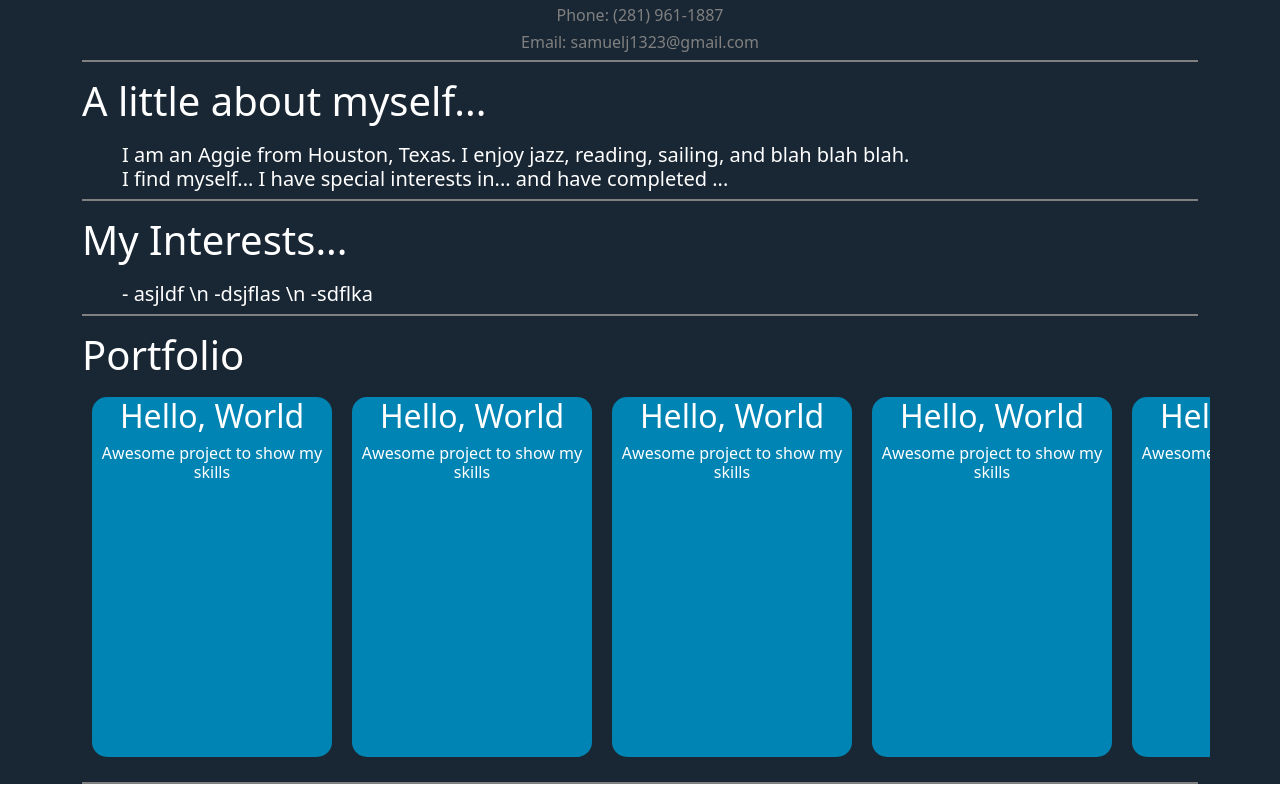
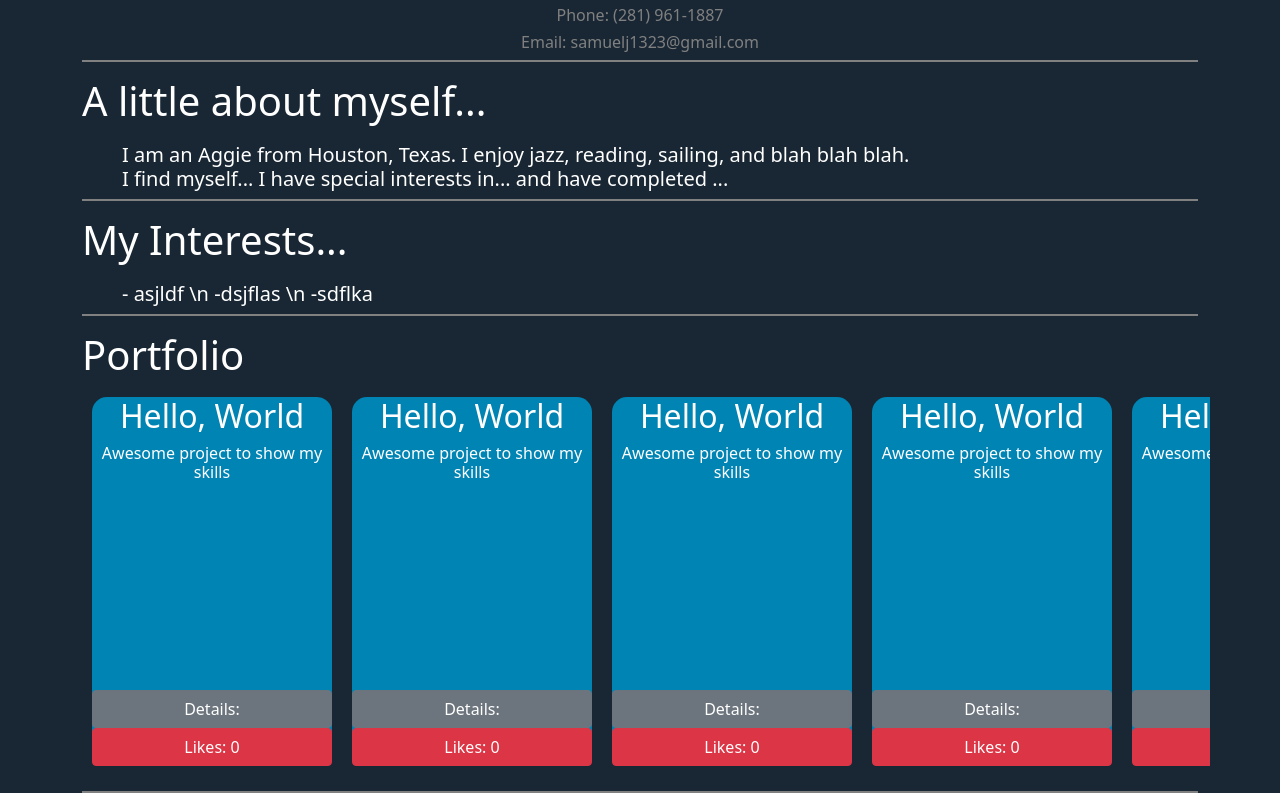
Before and after one commit to samuelj1323/portfolio, a React (Create React App) app: page / in a window 1280 px wide. Shown: the part 232-1025 px from the top of the page. Built offline with nearby package versions, Linux system fonts and the light colour scheme.

Commit message:
Like Buttons and Details

```diff
--- a/package.json
+++ b/package.json
@@ -8,6 +8,7 @@
     "@testing-library/user-event": "^12.1.10",
     "bootstrap": "^5.0.2",
     "react": "^17.0.2",
+    "react-animated-heart": "^0.0.7-alpha.1",
     "react-bootstrap": "^2.0.0-beta.4",
     "react-dom": "^17.0.2",
     "react-scripts": "4.0.3",
--- a/src/App.js
+++ b/src/App.js
@@ -1,8 +1,6 @@
 import React from 'react';
 import './App.css';
-import profile from './images/profile.jpeg';
 import 'bootstrap/dist/css/bootstrap.css';
-import { Image, Row, Col, Container } from 'react-bootstrap';
 
 // Component Imports:
 import Block from './components/Block'
@@ -21,14 +19,14 @@ function App() {
       <Block header="My Interests..." tagline=" - asjldf \n -dsjflas \n -sdflka"/> {/* This can be finished later. I don't super care what it says rn.*/}
       <div style={{height:15}}/>
       <Carousel cards={[
-        {'projName':'Hello, World', 'projDet': 'Awesome project to show my skills'},
-        {'projName':'Hello, World', 'projDet': 'Awesome project to show my skills'},
-        {'projName':'Hello, World', 'projDet': 'Awesome project to show my skills'},
-        {'projName':'Hello, World', 'projDet': 'Awesome project to show my skills'},
-        {'projName':'Hello, World', 'projDet': 'Awesome project to show my skills'},
-        {'projName':'Hello, World', 'projDet': 'Awesome project to show my skills'},
-        {'projName':'Hello, World', 'projDet': 'Awesome project to show my skills'},
-        {'projName':'Hello, World', 'projDet': 'Awesome project to show my skills'},
+        {'projName':'Hello, World', 'projDet': 'Awesome project to show my skills', 'projLink':'abcd'},
+        {'projName':'Hello, World', 'projDet': 'Awesome project to show my skills', 'projLink':'abcd'},
+        {'projName':'Hello, World', 'projDet': 'Awesome project to show my skills', 'projLink':'abcd'},
+        {'projName':'Hello, World', 'projDet': 'Awesome project to show my skills', 'projLink':'abcd'},
+        {'projName':'Hello, World', 'projDet': 'Awesome project to show my skills', 'projLink':'abcd'},
+        {'projName':'Hello, World', 'projDet': 'Awesome project to show my skills', 'projLink':'abcd'},
+        {'projName':'Hello, World', 'projDet': 'Awesome project to show my skills', 'projLink':'abcd'},
+        {'projName':'Hello, World', 'projDet': 'Awesome project to show my skills', 'projLink':'abcd'}
         ]}
         />
 
--- a/src/components/Block.js
+++ b/src/components/Block.js
@@ -25,7 +25,7 @@ class Block extends Component{
                             <h1 style={{color:'white', textAlign:'center'}}> {this.props.header}</h1>
                             <h5 style={{color:'white', left:10, textAlign:'center'}} > {this.props.tagline}</h5>
                             <h6 style={{color:'grey', textAlign:'center'}}>Phone: (281) 961-1887</h6>
-                            <h6 style={{color: 'grey', textAlign:'center'}}>   Email:   samuelj1323@gmail.com </h6>
+                            <h6 style={{color: 'grey', textAlign:'center'}}>Email:   samuelj1323@gmail.com </h6>
                         </Row>
                         <Break/>
                     </Container>
--- a/src/components/ProjectCard.js
+++ b/src/components/ProjectCard.js
@@ -1,26 +1,51 @@
 import React from 'react';
 import {Component} from 'react';
-import { Image, Row, Col, Container } from 'react-bootstrap';
-import profile from '../images/profile.jpeg';
+import { Row, Col, Button } from 'react-bootstrap';
+import Heart from 'react-animated-heart'
 // Components
-import Break from './break';
 class ProjectCard extends Component{
+    state = {
+        showMessage: false,
+        count:0
+    }
 
-    onClick =() =>{
-        return(
-            <h1>Hello World</h1>
-        );
-    }
+    liked = () =>{
+        var newCount = this.state.count;
+        newCount += 1;
+        this.setState({count: newCount});
+        console.log("Hoop")
+    };
+
+    showDetails =() =>{
+
+        this.setState({showMessage: !this.state.showMessage});
+    };
+
     render(){
         return(
             <div>
-                <div onClick={() => this.onClick}
+                <div
                     style={{minWidth: 240, minHeight: 360, backgroundColor: '#0084B4', borderRadius:15, margin:10}}
                 >
                     <h2 style={{color:'white', textAlign:'center'}}>{this.props.projName}</h2>
                     <h6 style={{color: 'white', textAlign: 'center'}}>{this.props.projDet}</h6>
+                    <div style={{height:200}}></div>
+                    <div>
+                        <Col style={{marginLeft:12}}>
+                            <Row>
+                                <Button style={{width:240}} variant="secondary" onClick={this.showDetails} >Details:</Button>
+                            </Row>
+                            <Row>
+                                <Button style={{width:240}} variant="danger" onClick={this.liked}> Likes: {this.state.count} </Button>
+                            </Row>
+                        </Col>
+
+
+
+                    </div>
+
                 </div> {/** I want to add a feature here where text pops up on clicking to show the information for the project. */}
-
+                {this.state.showMessage && <h1 style={{color:'white'}}> {this.props.projLink} </h1>}
             </div>
 
 
--- a/src/components/break.js
+++ b/src/components/break.js
@@ -1,4 +1,4 @@
-import { Component } from "react";
+
 import React from "react";
 
 function Break(){ // Just a break line to mimick Twitter Cards.
--- a/src/components/carousel.js
+++ b/src/components/carousel.js
@@ -1,7 +1,6 @@
 import React from 'react';
 import {Component} from 'react';
-import { Image, Row, Col, Container } from 'react-bootstrap';
-import profile from '../images/profile.jpeg';
+import { Row, Container } from 'react-bootstrap';
 // Components
 import Break from './break';
 import ProjectCard from './ProjectCard';
@@ -17,6 +16,7 @@ class Carousel extends Component{
                 <ProjectCard
                     projName={card["projName"]}
                     projDet={card["projDet"]}
+                    projLink={card["projLink"]}
                 />
             )
         })
```
